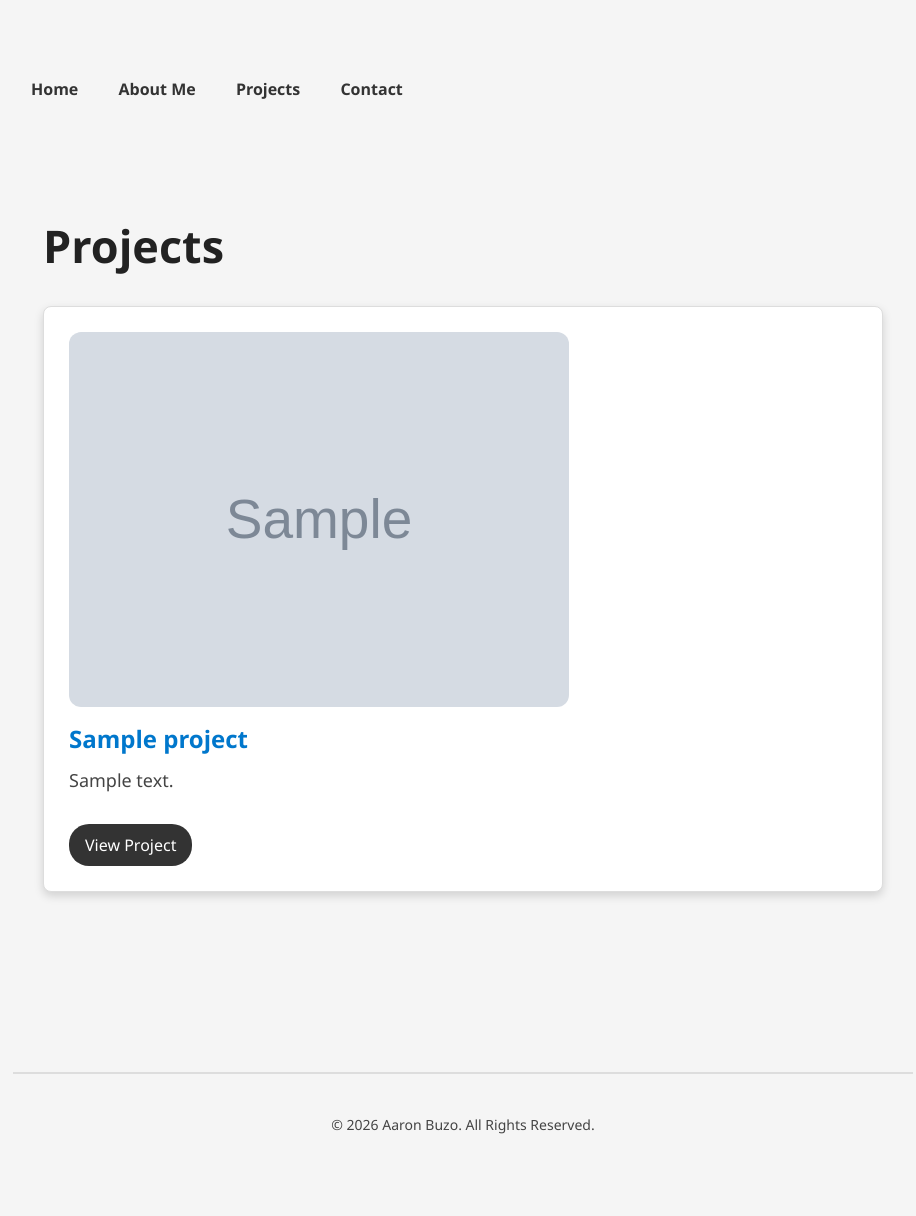
After one commit to AaronBuzo12/my_portfolio, a Django app: page /projects/ in a window 1280 px wide. The commit adds this page. Shown: the whole page, without its empty margins (177-1093 px from the left). Run offline with Django 5.2, Linux system fonts and the light colour scheme; tables that the repository leaves empty hold one stand-in row (values such as "Sample post"); grey boxes marked "Sample" are stand-in pictures.

Commit message:
Add portfolio pagges and improve project section

```diff
--- a/main/static/main/css/style.css
+++ b/main/static/main/css/style.css
@@ -67,7 +67,7 @@ nav a {
 	padding: 25px;
 	margin-top: 25px;
 	border-radius: 8px;
-	box-shadow: 0 4px 10px rgba(0, 0, 0, 0.8);
+	box-shadow: 0 4px 10px rgba(0, 0, 0, 0.15);
 	transition: transform 0.3s ease;
 }
 
@@ -75,7 +75,7 @@ nav a {
 	transform: translateY(-5px);
 }
 
-.project-card h3 {
+.project-card h2 {
 	font-size: 24px;
 	margin-top: 10px;
 	margin-bottom: 10px;
@@ -235,3 +235,48 @@ header p {
 #contact {
 	margin-top: 40px;
 }
+
+
+
+
+
+
+
+/* Inner pages */
+
+main {
+	max-width: 1000px;
+	margin: 0 auto;
+	padding: 60px 30px;
+}
+
+
+main section {
+	margin-bottom: 50px;
+}
+
+
+main h1 {
+	font-size: 45px;
+	margin-bottom: 20px;
+}
+
+
+main h2 {
+	font-size: 30px;
+	margin-bottom: 15px;
+}
+
+
+main p{
+	font-size: 18px;
+	line-height: 1.7;
+}
+
+
+
+main .project-card {
+	margin-top: 30px;
+	padding: 25px;
+	border-radius: 8px;
+}
--- /dev/null
+++ b/main/templates/main/projects.html
@@ -0,0 +1,68 @@
+{% load static %}
+
+<!DOCTYPE html>
+<html>
+<head>
+	<meta charset="utf-8">
+	<meta name="viewport" content="width=device-width, initial-scale=1">
+	<link rel="stylesheet" type="text/css" href="{% static 'main/css/style.css' %}">
+	<title>Projects | Aaron Buzo</title>
+</head>
+<body>
+
+    <nav>
+		<a href="{% url 'home' %}">Home</a>
+		<a href="{% url 'about' %}">About Me</a>
+		<a href="{% url 'projects' %}">Projects</a>
+		<a href="{% url 'contact' %}">Contact</a>
+	</nav>
+
+
+<main>
+
+
+    <section>
+	<h1>Projects</h1>
+
+    {% for project in projects %}
+	<div class="project-card">
+		{% if project.image %}
+
+		<img src="/media/{{ project.image }}" alt="{{ project.title }}">
+		{% endif %}
+
+
+		<h2>{{ project.title }}</h2>
+
+	<p>{{ project.description }}</p>
+
+	{% if project.link %}
+	<a href="{{ project.link }}">View Project</a>
+	{% endif %}
+
+	</div>
+
+	{% empty %}
+
+	<p>
+		No projects have been added yet.
+	</p>
+
+	{% endfor %}
+
+
+</section>
+
+</main>
+
+
+
+	<footer>
+		<p>&copy; 2026 Aaron Buzo. All Rights Reserved.</p>
+	</footer>
+
+
+<script src="{% static 'main/js/script.js' %}"></script>
+
+</body>
+</html>
--- /dev/null
+++ b/main/urls.py
@@ -0,0 +1,10 @@
+from django.urls import path
+from .import views
+
+
+urlpatterns = [
+path("", views.home, name="home"),
+path("about/", views.about, name="about"),
+path("projects/", views.projects, name="projects"),
+path("contact/", views.contact, name="contact"),
+]
--- a/main/views.py
+++ b/main/views.py
@@ -9,3 +9,17 @@ def home(request):
 	return render(request, "main/index.html", {
 	"projects": projects
 	})
+
+
+def about(request):
+	return render(request, "main/about.html")
+
+
+
+def projects(request):
+	projects = Project.objects.all()
+	return render(request, "main/projects.html", {"projects": projects})
+
+
+def contact(request):
+	return render(request, "main/contact.html")
--- a/portfolio/urls.py
+++ b/portfolio/urls.py
@@ -15,14 +15,13 @@ Including another URLconf
     2. Add a URL to urlpatterns:  path('blog/', include('blog.urls'))
 """
 from django.contrib import admin
-from django.urls import path
+from django.urls import path, include
 from django.conf import settings
 from django.conf.urls.static import static
-from main.views import home
 
 urlpatterns = [
     path('admin/', admin.site.urls),
-    path('', home),
+    path('', include('main.urls')),
     ]
 
 urlpatterns += static(settings.MEDIA_URL, document_root=settings.MEDIA_ROOT)
```
Also changed, not shown: main/templates/main/about.html (added, +51 -0 lines), main/templates/main/contact.html (added, +49 -0 lines), main/templates/main/index.html (+6 -6 lines).
